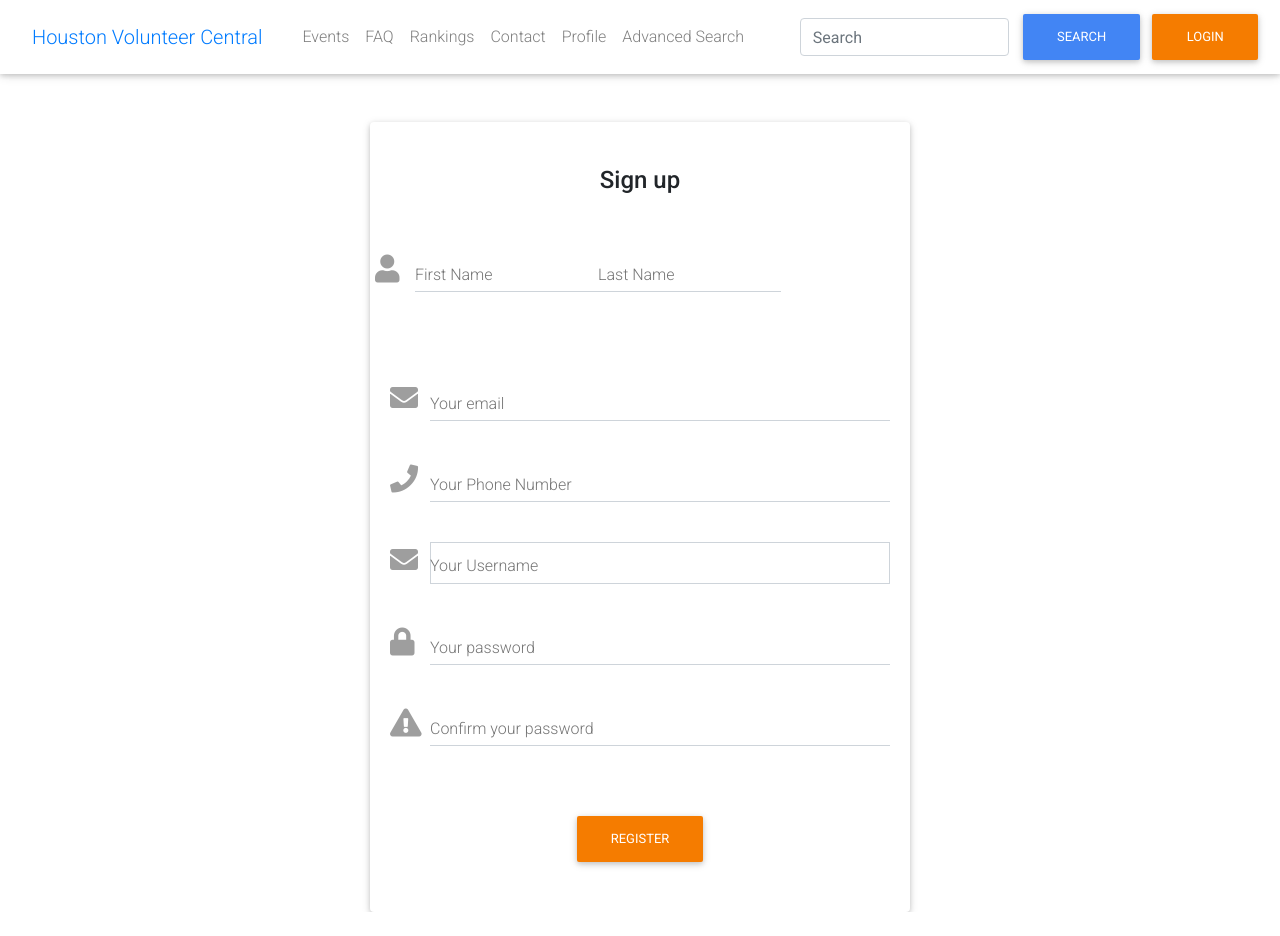
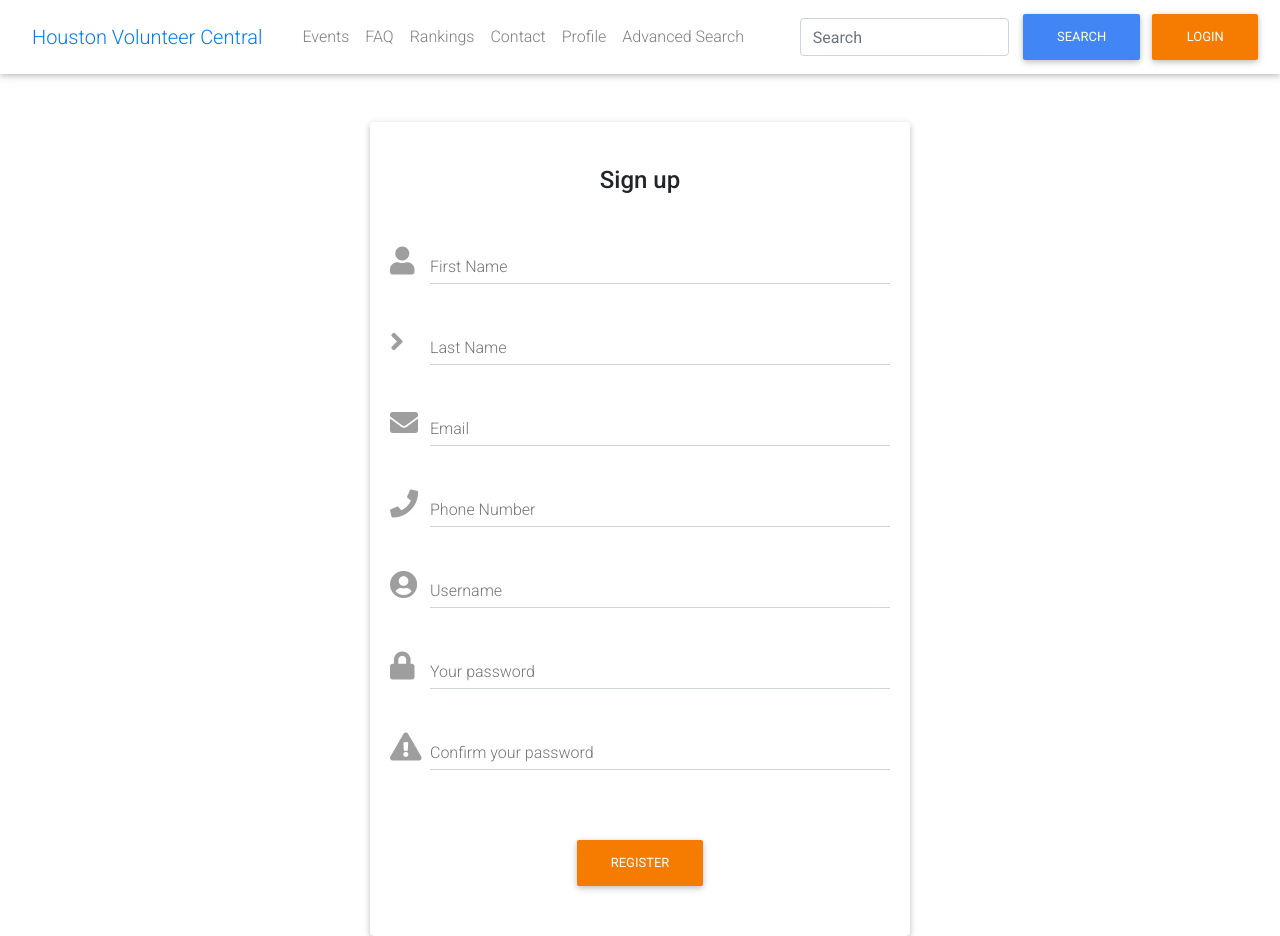
Before and after one commit to qwetboy10/YunginsHoustonHackathon, a React (Create React App) app in the folder Frontend/front/: page /signup in a window 1280 px wide. Before the commit the page ends 912 px from the top, so only its background shows below. Built offline with nearby package versions, Linux system fonts and the light colour scheme.

Commit message:
Fancy Signup

```diff
--- a/Frontend/front/src/Signup.js
+++ b/Frontend/front/src/Signup.js
@@ -49,7 +49,6 @@ class Signup extends Component {
                           <form>
                               <p className="h4 text-center py-4">Sign up</p>
                               <div className="grey-text">
-                              <MDBRow>
                                 <MDBInput
                                     label="First Name"
                                     icon="user"
@@ -61,16 +60,16 @@ class Signup extends Component {
                                 />
                                 <MDBInput
                                     label="Last Name"
+                                    icon="angle-right"
                                     group
                                     type="text"
                                     validate
                                     value={lastName}
                                     onChange={(e) => this.onChange("lastName", e.target.value)}
                                 />
-                              </MDBRow>
 
                               <MDBInput
-                                  label="Your email"
+                                  label="Email"
                                   icon="envelope"
                                   group
                                   type="email"
@@ -79,19 +78,19 @@ class Signup extends Component {
                                   onChange={(e) => this.onChange("email", e.target.value)}
                               />
                               <MDBInput
-                                  label="Your Phone Number"
+                                  label="Phone Number"
                                   icon="phone"
                                   group
-                                  type="phone"
+                                  type="text"
                                   validate
                                   value={phoneNum}
                                   onChange={(e) => this.onChange("phoneNum", e.target.value)}
                               />
                                <MDBInput
-                                  label="Your Username"
-                                  icon="envelope"
+                                  label="Username"
+                                  icon="user-circle"
                                   group
-                                  type="username"
+                                  type="text"
                                   validate
                                   value={username}
                                   onChange={(e) => this.onChange("username", e.target.value)}
```
